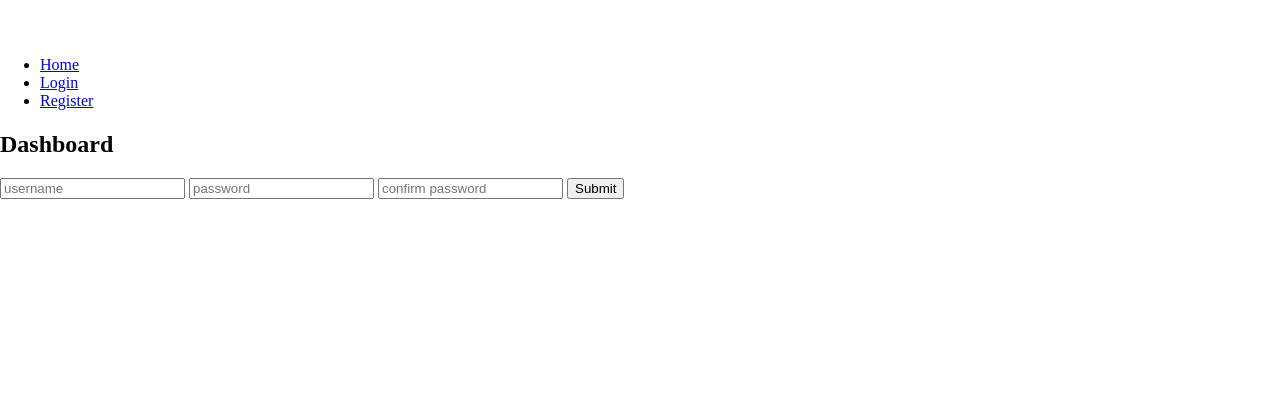
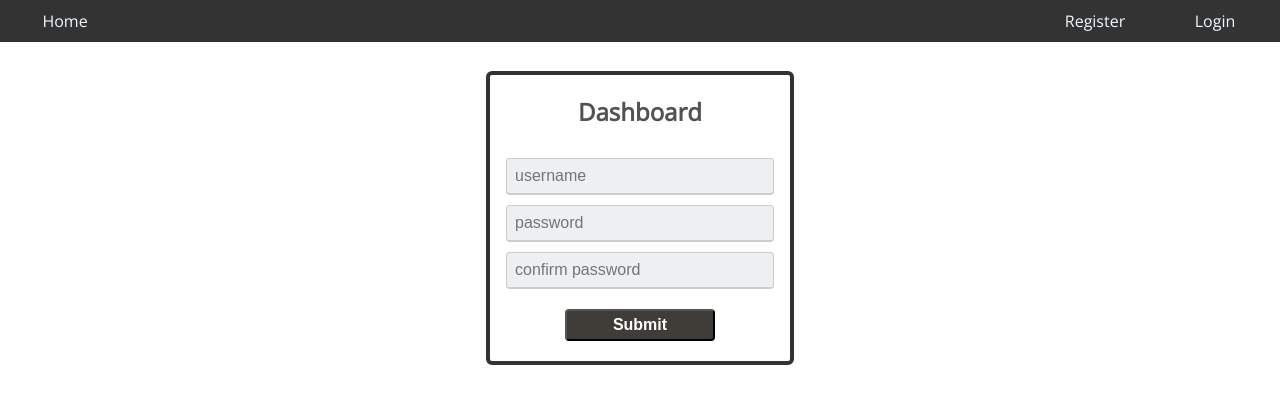
Before and after one commit to Emichira/cs50w-project1, a Flask app: page /register in a window 1280 px wide. Shown: the top 404 px of the page. Run offline with Flask 2, Linux system fonts and the light colour scheme.

Commit message:
add css stylesheet

```diff
--- a/static/style.css
+++ b/static/style.css
@@ -1,46 +1,204 @@
+@import url(https://fonts.googleapis.com/css?family=Open+Sans);
+
 body {
     background: #fff;
     margin: 0;
     padding-top: 40px;
+    font-family: "Open Sans", sans-serif;
+    z-index: 0;
 }
 
-.nav-bar {
+/* NAVIGATION */
+nav {
     background: #333;
     margin: 0;
     width: 100%;
     position: fixed;
     top: 0;
     left: 0;
+    z-index: 1;
 }
 
-.nav-bar ul li {
-    display: inline;
-    float: left;
-    width: 15%;
-    font-family: arial;
-}
-
-.nav-bar ul li a {
-    color: aliceblue;
-}
-
-.nav-bar ul li:nth-child(4) {
-    float: right;
-}
-
-.nav-bar ul {
+nav ul {
     margin: 0;
-    padding: 10px 10px;
+    padding: 10px 5px;
     text-align: center;
     list-style-type: none;
 }
 
-.nav-bar ul:after {
+nav ul:after {
     content: "";
     display: block;
     clear: both;
 }
 
-.nav-bar ul li a {
+nav ul li {
+    display: inline;
+    float: right;
+    width: 120px;
+}
+
+nav ul li:nth-child(1) {
+    float: left;
+}
+
+nav ul li a {
+    color: aliceblue;
     text-decoration: none;
 }
+
+
+/* INDEX.HTML */
+.wrapper {
+    background: #fff;
+    max-width: 960px;
+    margin: 0 auto;
+    padding: 10px;
+}
+
+#banner {
+    /*max-height: 500px;
+    overflow: hidden;*/
+    margin: 1%;
+    position: relative;
+}
+
+#banner form {
+    position: absolute;
+    display: flex;
+    width: 100%;
+    top: 50%;
+    left: 20%;
+}
+
+.searchTerm {
+  width: 40%;
+  border: 3px solid #fff;
+  border-right: none;
+  padding: 5px;
+  height: 20px;
+  border-radius: 5px 0 0 5px;
+  outline: none;
+  color: #333;
+}
+
+.searchTerm:focus{
+  color: #333;
+}
+
+.searchButton {
+  width: 15%;
+  height: 36px;
+  border: 1px solid #fff;
+  background: #333;
+  text-align: center;
+  color: #fff;
+  border-radius: 0 5px 5px 0;
+  cursor: pointer;
+  font-size: 15px;
+}
+
+
+/* LOGIN.HTML && REGISTER.HTML */
+.login {
+    display: block;
+    max-width: 70%;
+    margin: auto;
+    text-align: center;
+}
+
+.login .box h2 {
+    color: #525252;
+}
+
+.box{
+    background:white;
+    width:300px;
+    border-radius:6px;
+    margin: 0 auto 0 auto;
+    padding:0px 0px 0px 0px;
+    border: #333 4px solid;
+}
+
+.sign-in {
+    background:#ecf0f1;
+    border: #ccc 1px solid;
+    border-bottom: #ccc 2px solid;
+    padding: 8px;
+    width:250px;
+    color:#AAAAAA;
+    margin-top:10px;
+    font-size:1em;
+    border-radius:4px;
+}
+
+.btn {
+    background:#403D39;
+    width:150px;
+    padding-top:5px;
+    padding-bottom:5px;
+    color:white;
+    border-radius:4px;
+
+    margin-top:20px;
+    margin-bottom:20px;
+
+    margin-left: auto;
+    margin-right: auto;
+    font-weight: 800;
+    font-size: 1em;
+}
+
+.btn:hover {
+    background:#D8AD66;
+}
+
+
+/* RESULTS.HTML */
+.book {
+    float: left;
+    background: #eee;
+    width: 29.33%;
+    margin: 1%;
+    padding: 1%;
+    height: 240px;
+    text-align: center;
+    line-height: 1em;
+}
+
+.book:hover {
+    opacity: 0.5;
+}
+
+.books {
+    max-width: 960px;
+    margin: 1%;
+}
+
+.books:after {
+    content: "";
+    display: block;
+    clear: both;
+}
+
+
+/* MEDIA QUERIES */
+@media screen and (max-width: 768px) {
+    .nav-bar ul li {
+        width: 100px;
+    }
+
+    .book {
+        width: 46%;
+    }
+}
+
+@media screen and (max-width: 480px) {
+    .nav-bar ul li {
+        width: 80px;
+    }
+
+    .book {
+        width: 96%;
+    }
+}
```
